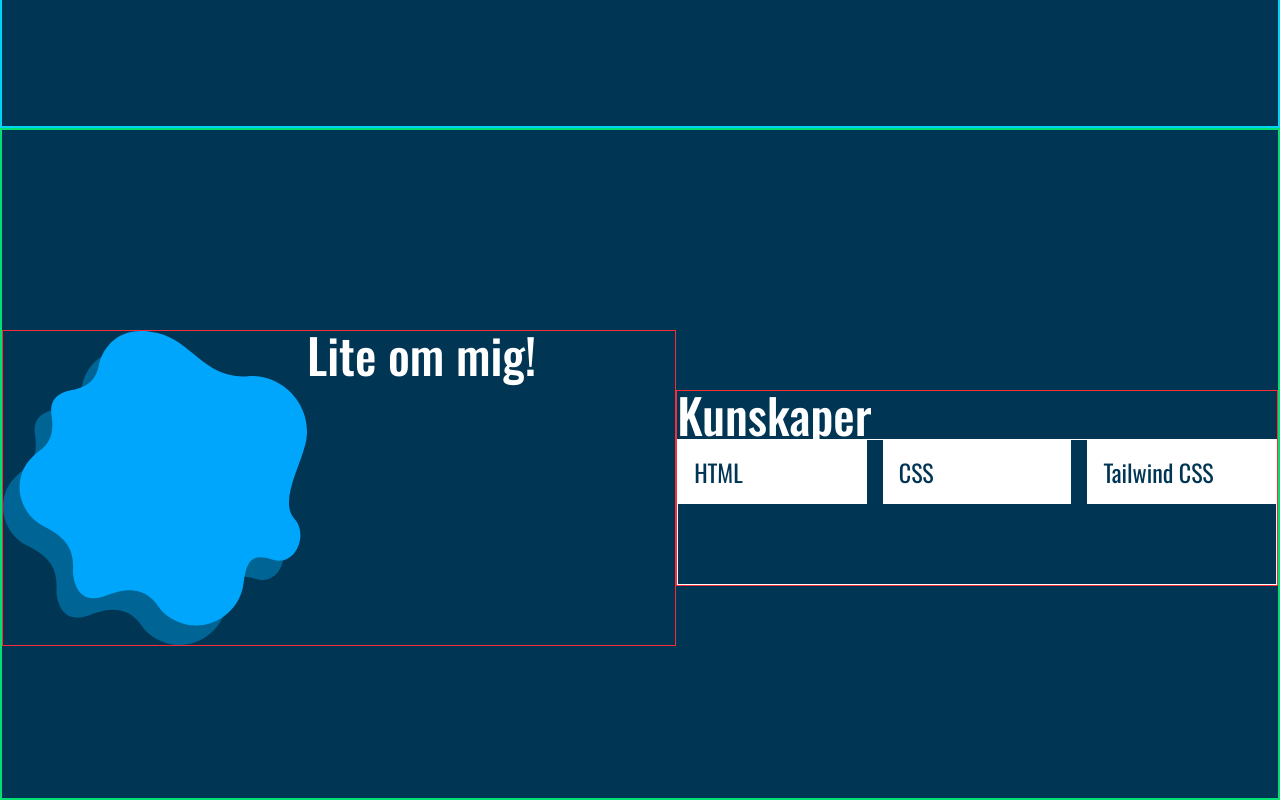
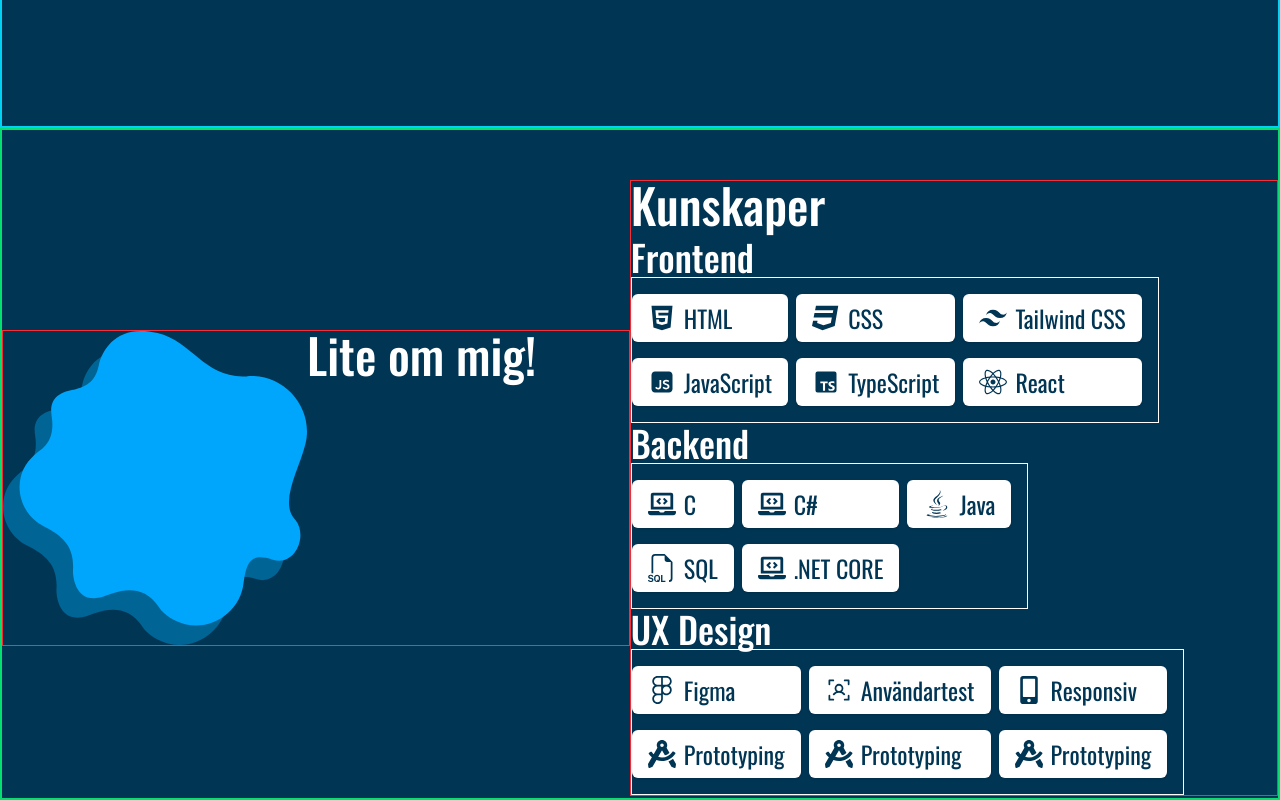
Before and after one commit to viktorcarrick/vcportfolio, a React (Vite) app: page / in a window 1280 px wide. Shown: the part 1344-2144 px from the top of the page. Built offline with nearby package versions, Linux system fonts and the light colour scheme; what tailwindcss-motion would draw is missing.

Commit message:
Jobbat med Kunskaps-sektionen.
Gjort en komponent för grid:en och en komponent för innehåll i grid:en

```diff
--- a/package.json
+++ b/package.json
@@ -14,6 +14,7 @@
     "@tailwindcss/vite": "^4.0.9",
     "react": "^19.0.0",
     "react-dom": "^19.0.0",
+    "react-icons": "^5.5.0",
     "react-type-animation": "^3.2.0",
     "tailwindcss": "^4.0.9"
   },
--- a/src/App.tsx
+++ b/src/App.tsx
@@ -3,6 +3,22 @@
 import "./App.css";
 import BlobComponent from "./components/BlobComponent";
 import NameComponent from "./components/NameComponent";
+import {
+  FaHtml5,
+  FaCss3,
+  FaReact,
+  FaJava,
+  FaLaptopCode,
+  FaFigma,
+  FaMobileAlt,
+  FaDraftingCompass,
+} from "react-icons/fa";
+import { RiTailwindCssFill, RiJavascriptFill } from "react-icons/ri";
+import { BiLogoTypescript } from "react-icons/bi";
+import { BsFiletypeSql } from "react-icons/bs";
+import { PiUserFocus } from "react-icons/pi";
+import GridItemComponent from "./components/GridItemComponent";
+import GridComponent from "./components/GridComponent";
 
 function App() {
   return (
@@ -75,18 +91,75 @@
             <p className="text-white font-light text-3xl"></p>
           </div>
           <div className="border border-red-500 flex-grow">
-            <h3 className="text-5xl text-white font-medium">Kunskaper</h3>
-            <div className="border border-white grid grid-cols-3 grid-rows-2 gap-4">
-              <div className="bg-white p-4 text-2xl text-bgblue flex-grow">
-                HTML
-              </div>
-              <div className="bg-white p-4 text-2xl text-bgblue flex-grow">
-                CSS
-              </div>
-              <div className="bg-white p-4 text-2xl text-bgblue flex-grow">
-                Tailwind CSS
-              </div>
-            </div>
+            <h3 className="text-5xl text-white font-medium mb-2">Kunskaper</h3>
+            <h3 className="text-4xl text-white font-medium">Frontend</h3>
+            <GridComponent>
+              <GridItemComponent icon={FaHtml5} text="HTML"></GridItemComponent>
+              <GridItemComponent icon={FaCss3} text="CSS"></GridItemComponent>
+              <GridItemComponent
+                icon={RiTailwindCssFill}
+                text="Tailwind CSS"
+              ></GridItemComponent>
+              <GridItemComponent
+                icon={RiJavascriptFill}
+                text="JavaScript"
+              ></GridItemComponent>
+              <GridItemComponent
+                icon={BiLogoTypescript}
+                text="TypeScript"
+              ></GridItemComponent>
+              <GridItemComponent
+                icon={FaReact}
+                text="React"
+              ></GridItemComponent>
+            </GridComponent>
+            <h3 className="text-4xl text-white font-medium">Backend</h3>
+            <GridComponent>
+              <GridItemComponent
+                icon={FaLaptopCode}
+                text="C"
+              ></GridItemComponent>
+              <GridItemComponent
+                icon={FaLaptopCode}
+                text="C#"
+              ></GridItemComponent>
+              <GridItemComponent icon={FaJava} text="Java"></GridItemComponent>
+              <GridItemComponent
+                icon={BsFiletypeSql}
+                text="SQL"
+              ></GridItemComponent>
+              <GridItemComponent
+                icon={FaLaptopCode}
+                text=".NET CORE"
+              ></GridItemComponent>
+            </GridComponent>
+            <h3 className="text-4xl text-white font-medium">UX Design</h3>
+            <GridComponent>
+              <GridItemComponent
+                icon={FaFigma}
+                text="Figma"
+              ></GridItemComponent>
+              <GridItemComponent
+                icon={PiUserFocus}
+                text="Användartest"
+              ></GridItemComponent>
+              <GridItemComponent
+                icon={FaMobileAlt}
+                text="Responsiv"
+              ></GridItemComponent>
+              <GridItemComponent
+                icon={FaDraftingCompass}
+                text="Prototyping"
+              ></GridItemComponent>
+              <GridItemComponent
+                icon={FaDraftingCompass}
+                text="Prototyping"
+              ></GridItemComponent>
+              <GridItemComponent
+                icon={FaDraftingCompass}
+                text="Prototyping"
+              ></GridItemComponent>
+            </GridComponent>
           </div>
         </div>
       </div>
--- /dev/null
+++ b/src/components/GridComponent.tsx
@@ -0,0 +1,14 @@
+interface GridComponentProps {
+  children: React.ReactNode;
+}
+
+const GridComponent: React.FC<GridComponentProps> = ({ children }) => {
+  return (
+    <>
+      <div className="border border-white grid grid-cols-[auto_auto_auto] grid-rows-2 gap-x-2 pr-4 pt-4 w-fit">
+        {children}
+      </div>
+    </>
+  );
+};
+export default GridComponent;
--- /dev/null
+++ b/src/components/GridItemComponent.tsx
@@ -0,0 +1,21 @@
+import React from "react";
+
+interface GridItemComponentProps {
+  icon: React.ElementType; // This allows passing any valid React component
+  text: string;
+}
+
+const GridItemComponent: React.FC<GridItemComponentProps> = ({
+  icon: Icon,
+  text,
+}) => {
+  return (
+    <>
+      <div className="bg-white p-4 text-2xl text-bgblue flex flex-row items-center justify-start rounded-md shadow-sm h-3/4">
+        <Icon className="w-7 h-7 mr-2" />
+        <p>{text}</p>
+      </div>
+    </>
+  );
+};
+export default GridItemComponent;
```
Also changed, not shown: 1 other file (tests, documents, lock files or other folders).
